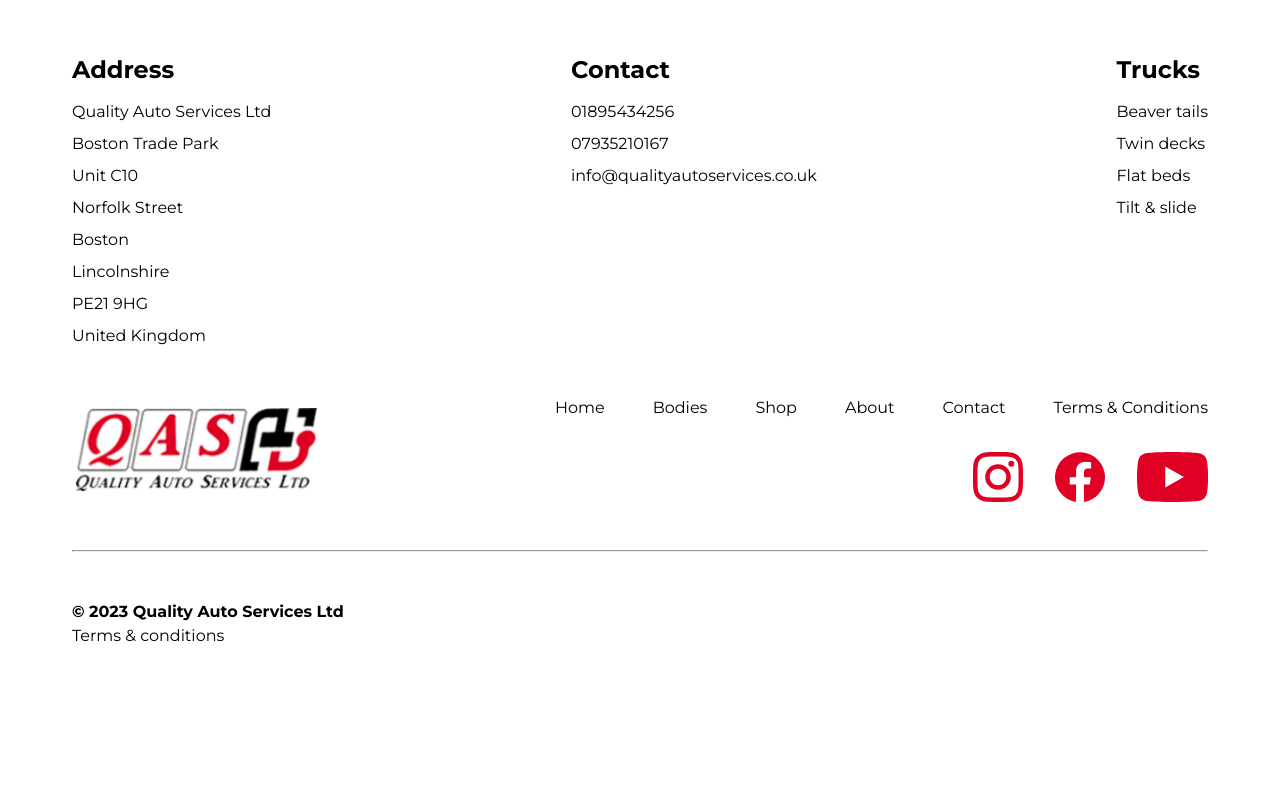
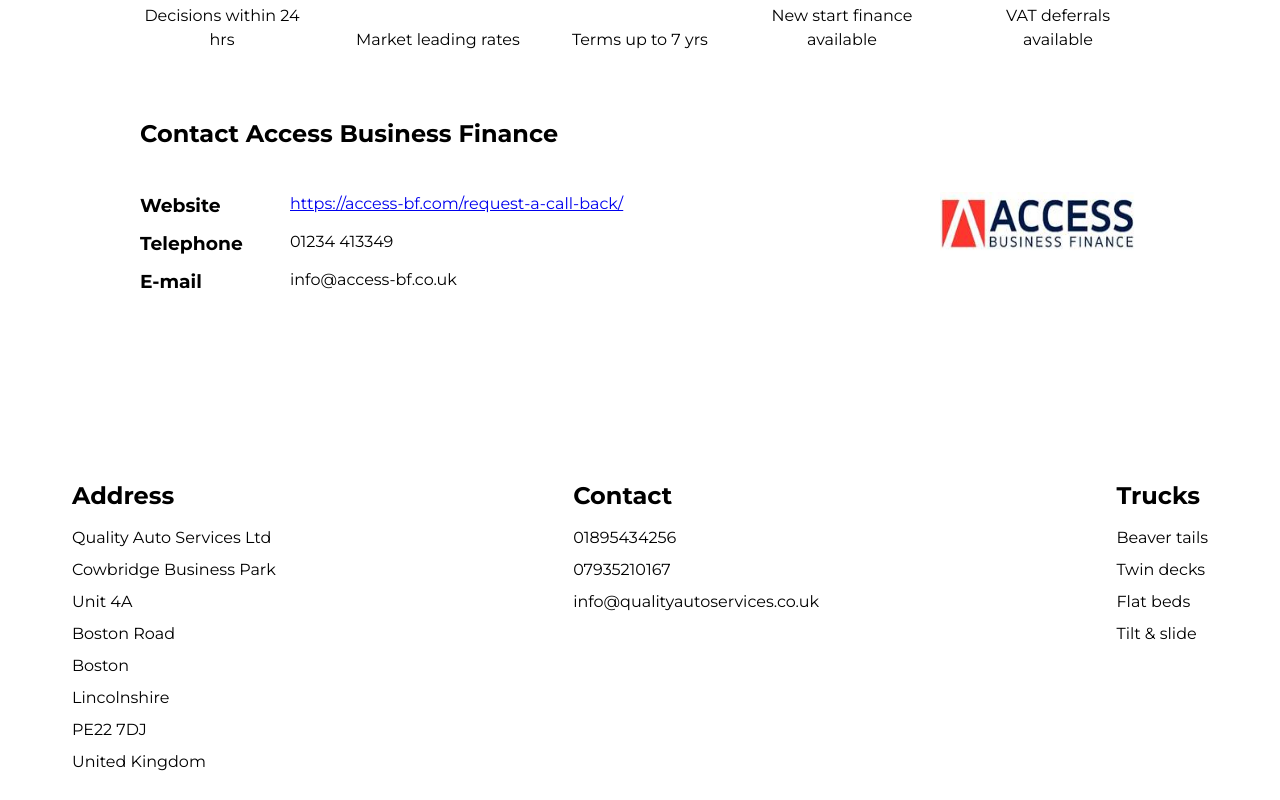
Before and after one commit to JakubBednarz25/quality-auto-services-2023, a Next.js app: page /financing_old in a window 1280 px wide. Before the commit this address had no page. Shown: the part 880-1680 px from the top of the page. Before the commit the page ends 1560 px from the top, so only its background shows below. Built offline with nearby package versions, Linux system fonts and the light colour scheme.

Commit message:
Changed address

```diff
--- a/components/Footer/Footer.tsx
+++ b/components/Footer/Footer.tsx
@@ -10,12 +10,12 @@
           <h2>Address</h2>
           <ul>
             <li>Quality Auto Services Ltd</li>
-            <li>Boston Trade Park</li>
-            <li>Unit C10</li>
-            <li>Norfolk Street</li>
+            <li>Cowbridge Business Park</li>
+            <li>Unit 4A</li>
+            <li>Boston Road</li>
             <li>Boston</li>
             <li>Lincolnshire</li>
-            <li>PE21 9HG</li>
+            <li>PE22 7DJ</li>
             <li>United Kingdom</li>
           </ul>
         </div>
--- a/pages/contact.tsx
+++ b/pages/contact.tsx
@@ -25,8 +25,8 @@
               }}
               containerStyle={{ position: "relative", width: "100vw" }}
               initialCenter={{
-                lat: 52.986181,
-                lng: -0.022353,
+                lat: 53.01338,
+                lng: -0.02254,
               }}
               google={this.props.google}
               zoom={14}
--- a/styles/Financing.module.scss
+++ b/styles/Financing.module.scss
@@ -2,6 +2,9 @@
   display: flex;
   flex-direction: column;
   align-items: center;
+  .pageErrorMessage{
+    padding:2.5rem;
+  }
   .wrapper {
     padding: var(--base-up-3);
     display:flex;
```
Also changed, not shown: pages/404.tsx (added, +21 -0 lines), pages/financing_old.tsx (renamed from pages/financing.tsx).
